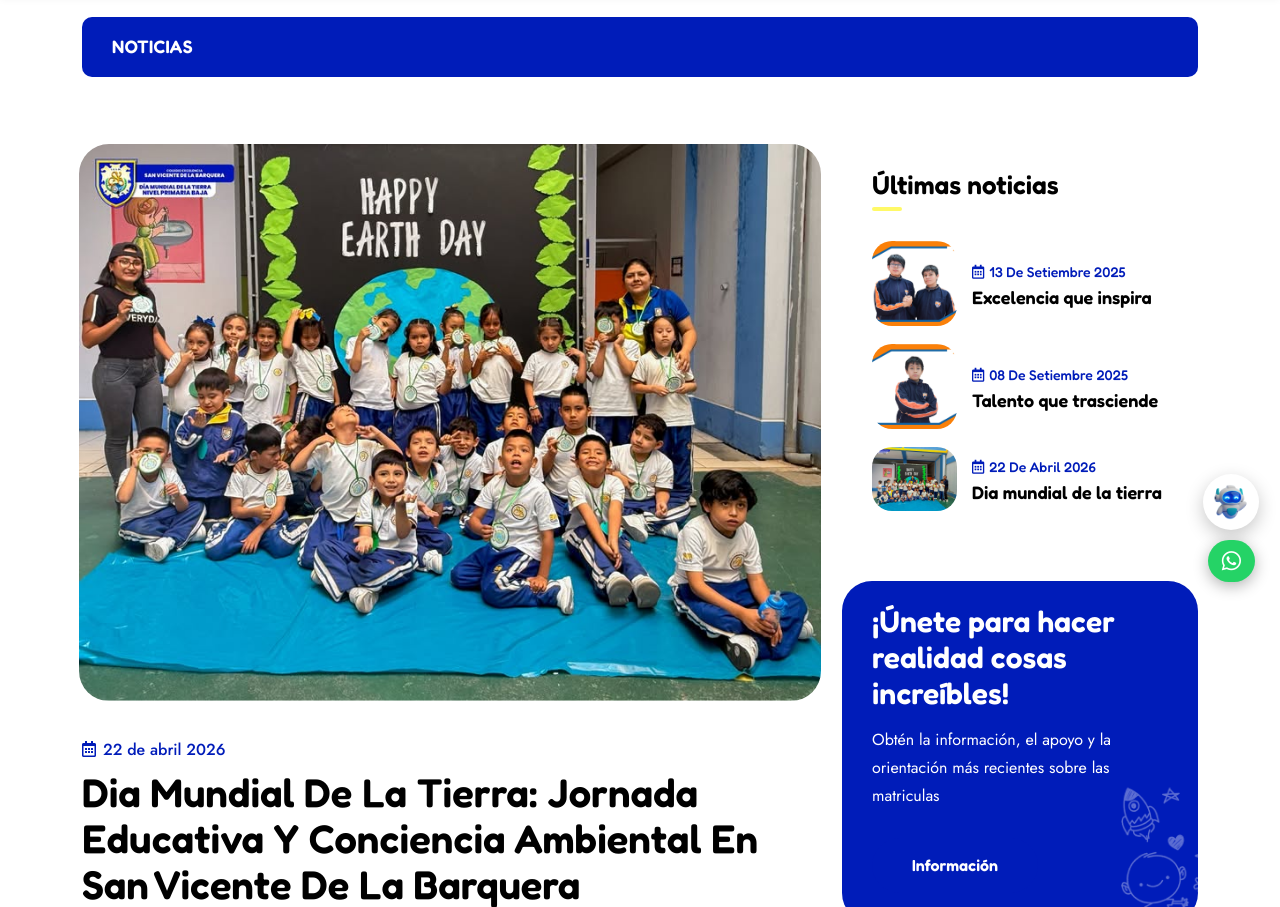
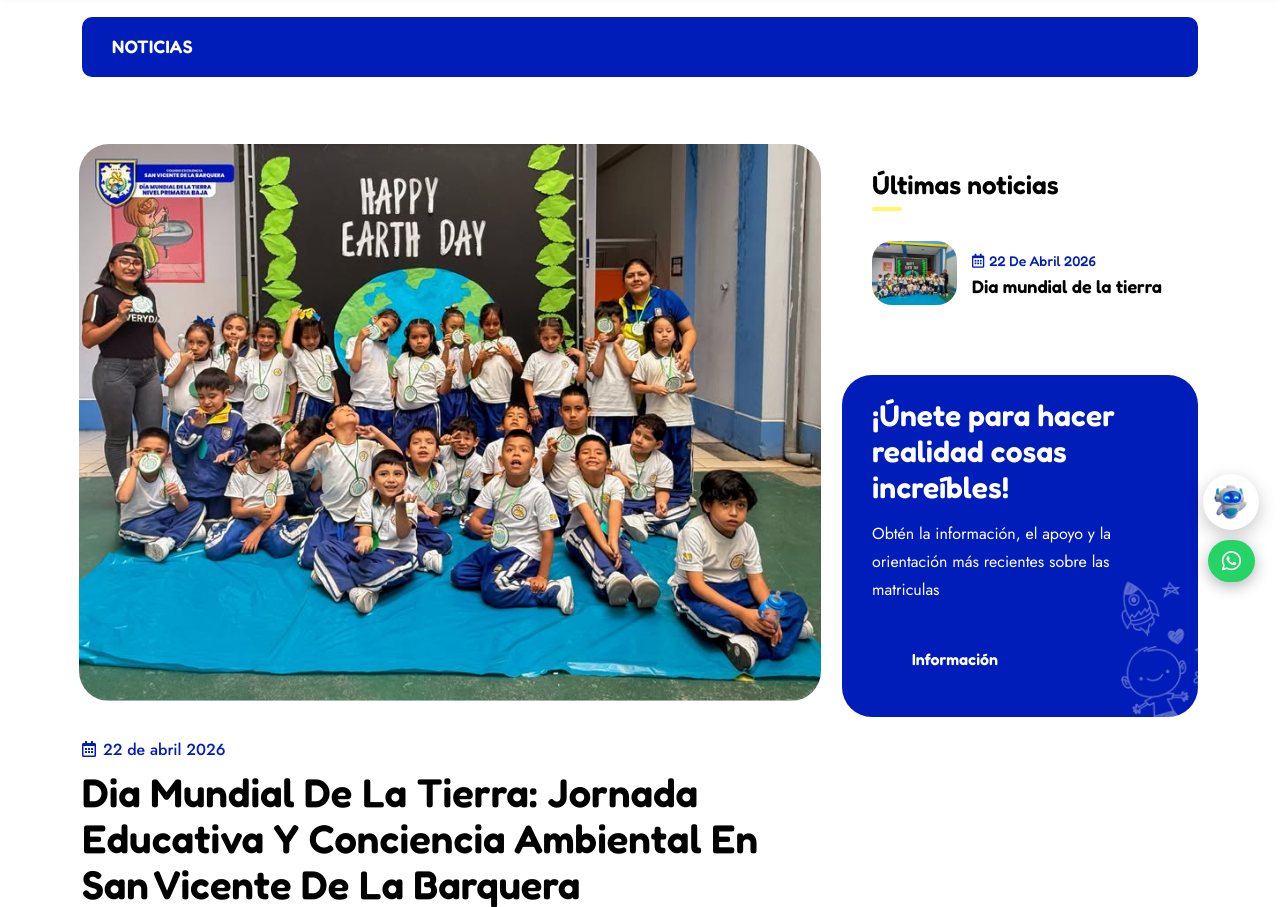
Before and after one commit to David67991/labarquerasvb, a website: page pages/blog-noticia4.html in a window 1280 px wide. Shown: the part 193-1100 px from the top of the page. Drawn offline with Linux system fonts and the light colour scheme.

Commit message:
Actualización del proyecto

```diff
--- a/pages/blog-noticia4.html
+++ b/pages/blog-noticia4.html
@@ -388,28 +388,6 @@
                             <div class="recent-post-wrap">
                                 <div class="recent-post">
                                     <div class="media-img">
-                                        <a href="blog-noticia1.html"><img src="../assets/images/blog/recent-post-1-1b.png" alt="Blog Image"></a>
-                                    </div>
-                                    <div class="media-body">
-                                        <div class="recent-post-meta">
-                                            <a href="javascript:void(0)" aria-disabled="true" onclick="return false;"><i class="far fa-calendar-alt"></i>13 de setiembre 2025</a>
-                                        </div>
-                                        <h4 class="post-title"><a class="text-inherit" href="blog-noticia1.html">Excelencia que inspira</a></h4>
-                                    </div>
-                                </div>
-                                <div class="recent-post">
-                                    <div class="media-img">
-                                        <a href="blog-noticia2.html"><img src="../assets/images/blog/recent-post-1-2b.png" alt="Blog Image"></a>
-                                    </div>
-                                    <div class="media-body">
-                                        <div class="recent-post-meta">
-                                            <a href="javascript:void(0)" aria-disabled="true" onclick="return false;"><i class="far fa-calendar-alt"></i>08 de setiembre 2025</a>
-                                        </div>
-                                        <h4 class="post-title"><a class="text-inherit" href="blog-noticia2.html">Talento que trasciende</a></h4>
-                                    </div>
-                                </div>
-                                <div class="recent-post">
-                                    <div class="media-img">
                                         <a href="blog-noticia4.html"><img src="../assets/images/blog/recent-post-1-4a.jpg" alt="Blog Image"></a>
                                     </div>
                                     <div class="media-body">
```
Also changed, not shown: pages/noticias.html (+2 -2 lines).
